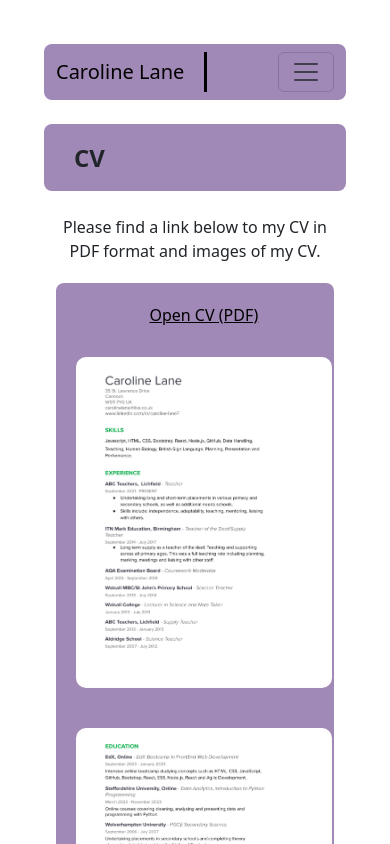
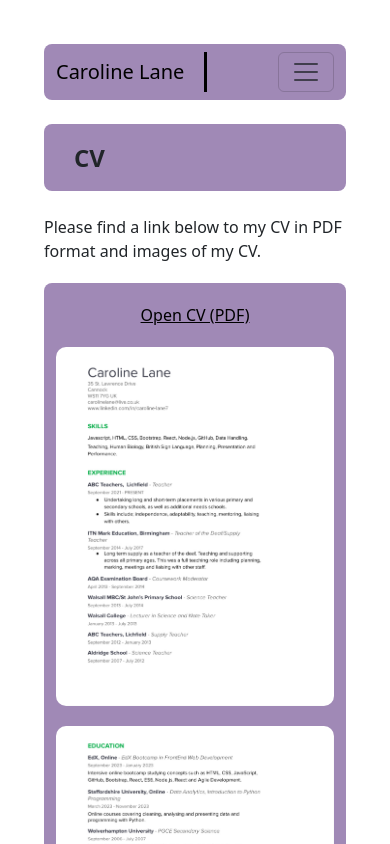
Before and after one commit to cazbella/react-portfolio, a React (Vite) app: page /#/CV in a window 390 px wide. Shown: the top 844 px of the page. Built offline with nearby package versions, Linux system fonts and the light colour scheme.

Commit message:
further cv styling

```diff
--- a/src/components/pages/CV.css
+++ b/src/components/pages/CV.css
@@ -15,7 +15,7 @@
 .cv-images img {
   border-radius: 10px;
   max-width: 92%;
-  margin: 20px;
+  margin: 10px;
 }
 
 
@@ -28,6 +28,6 @@
 
 @media (max-width: 768px) {
   .cv-images {
-    flex-direction: column;
+    margin-right: 20px;
   }
 }
--- a/src/components/pages/CV.jsx
+++ b/src/components/pages/CV.jsx
@@ -10,16 +10,14 @@ function CV() {
   return (
     <div>
       <Header title="CV" />
-      <div className="container-fluid mb-4 cv-container">
-        <div className="container-fluid mb-4" id="cv-container">
-          <p>Please find a link below to my CV in PDF format and images of my CV.</p>
-          <div className="cv-images mx-auto">
+      <div className="container-fluid mb-4" id="cv-container">
+        <p>Please find a link below to my CV in PDF format and images of my CV.</p>
+        <div className="cv-images mx-auto">
           <a href={cdpdf} target="_blank" rel="noopener noreferrer" className="cv-link">
             Open CV (PDF)
           </a>
-            <img src={cvImage1} alt="CV Image 1" />
-            <img src={cvImage2} alt="CV Image 2" />
-          </div>
+          <img src={cvImage1} alt="CV Image 1" />
+          <img src={cvImage2} alt="CV Image 2" />
         </div>
       </div>
     </div>
```
